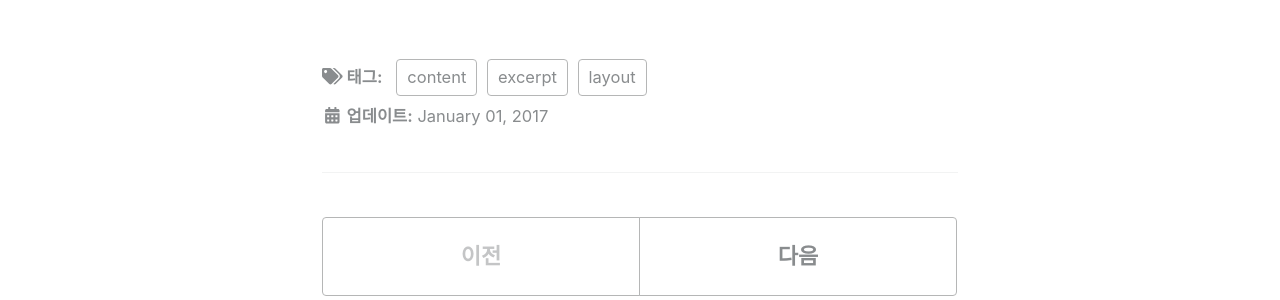
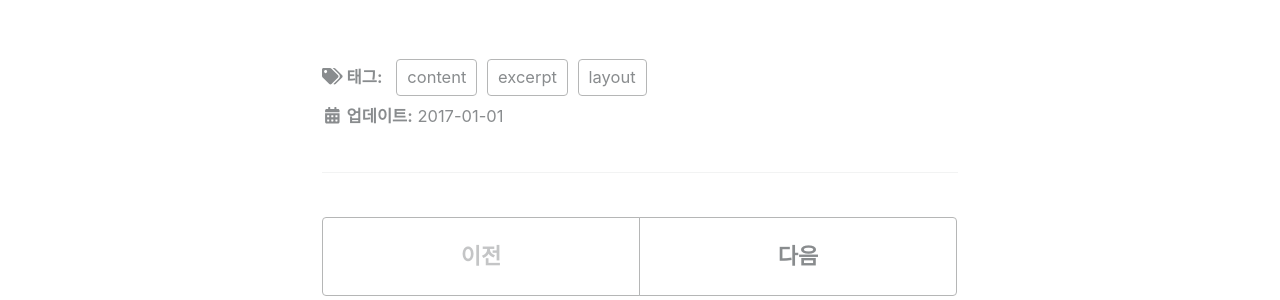
Before and after one commit to kimjh0/kimjh0.github.io, a Jekyll site: the page built from _posts/2017-01-01-TEST1.md, in a window 1280 px wide and 900 px high. Shown: the part 326-626 px from the top of the window. Built offline with Jekyll 4.4.1, drawn with Linux system fonts in a browser that asks for light colours; cached includes are drawn as plain includes; nearby versions of some CDN libraries.

Commit message:
Update single.html

```diff
--- a/_layouts/single.html
+++ b/_layouts/single.html
@@ -52,9 +52,9 @@ layout: default
         {% endif %}
         {% include page__taxonomy.html %}
         {% if page.last_modified_at %}
-          <p class="page__date"><strong><i class="fas fa-fw fa-calendar-alt" aria-hidden="true"></i> {{ site.data.ui-text[site.locale].date_label | default: "Updated:" }}</strong> <time datetime="{{ page.last_modified_at | date: "%Y-%m-%d" }}">{{ page.last_modified_at | date: "%B %d, %Y" }}</time></p>
+          <p class="page__date"><strong><i class="fas fa-fw fa-calendar-alt" aria-hidden="true"></i> {{ site.data.ui-text[site.locale].date_label | default: "Updated:" }}</strong> <time datetime="{{ page.last_modified_at | date: "%Y-%m-%d" }}">{{ page.last_modified_at | date: "%Y-%m-%d" }}</time></p>
         {% elsif page.date %}
-          <p class="page__date"><strong><i class="fas fa-fw fa-calendar-alt" aria-hidden="true"></i> {{ site.data.ui-text[site.locale].date_label | default: "Updated:" }}</strong> <time datetime="{{ page.date | date_to_xmlschema }}">{{ page.date | date: "%B %d, %Y" }}</time></p>
+          <p class="page__date"><strong><i class="fas fa-fw fa-calendar-alt" aria-hidden="true"></i> {{ site.data.ui-text[site.locale].date_label | default: "Updated:" }}</strong> <time datetime="{{ page.date | date_to_xmlschema }}">{{ page.date | date: "%Y-%m-%d" }}</time></p>
         {% endif %}
       </footer>
 
```
